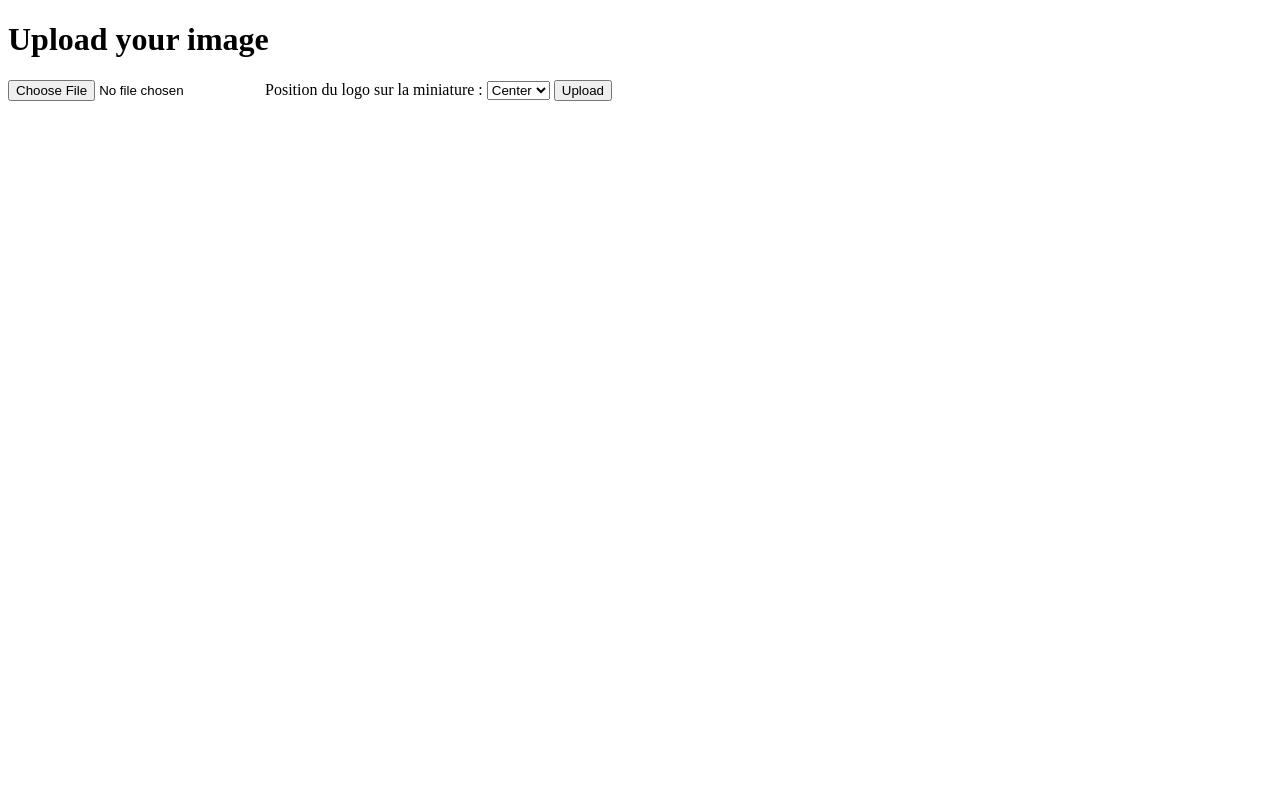
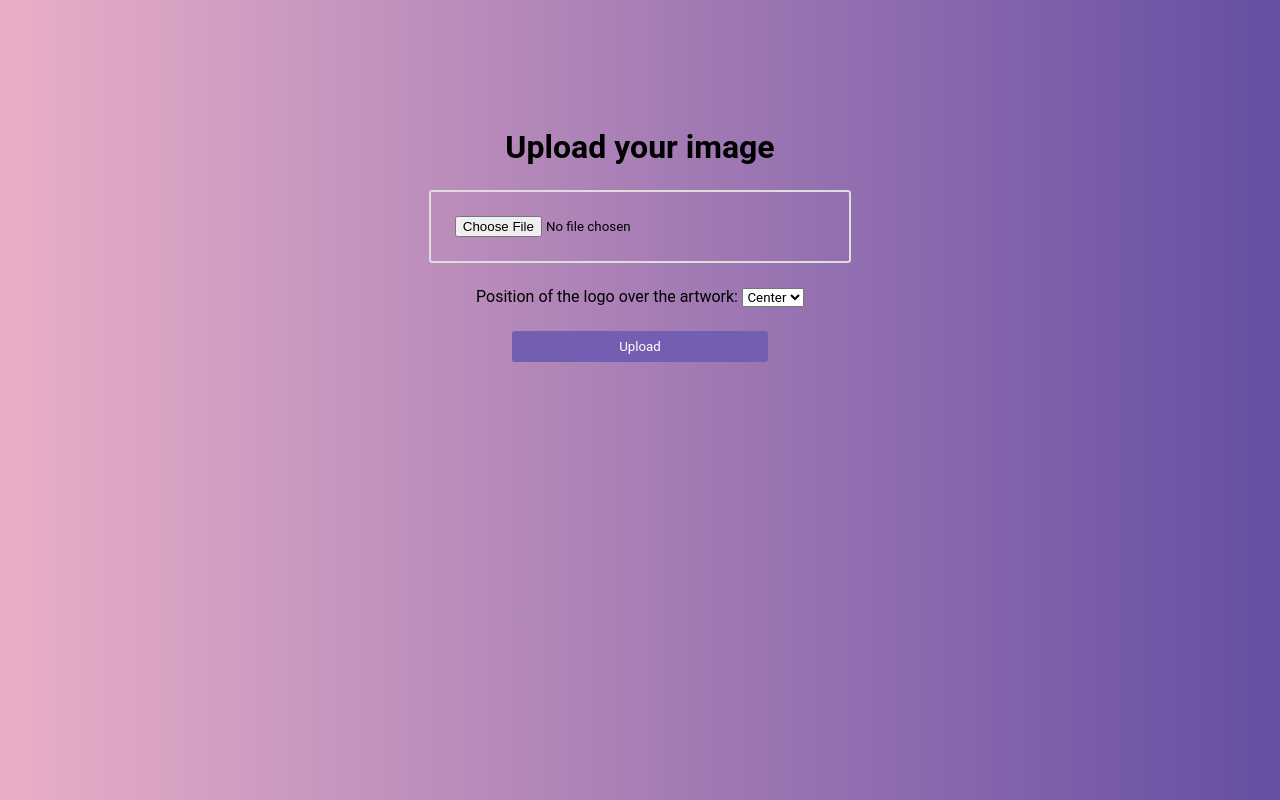
Before and after one commit to Thomas-Fernandes/GTFR-CG, a Flask app: page / in a window 1280 px wide. Run offline with Flask 3, Linux system fonts and the light colour scheme.

Commit message:
nicer upload page WIP

```diff
--- /dev/null
+++ b/Artwork/static/styles/upload.css
@@ -0,0 +1,51 @@
+* {
+    box-sizing: border-box;
+    margin: 0;
+    padding: 0;
+    font-family: 'Roboto', sans-serif;
+
+    text-align: center;
+}
+
+h1 {
+    margin-top: 10%;
+}
+
+body {
+    background: #eaafc8;
+    background: -webkit-linear-gradient(to right, #eaafc8, #654ea3);
+    background: linear-gradient(to right, #eaafc8, #654ea3);
+    height: 100%;
+}
+
+input {
+    width: 33%;
+    padding: 1.5rem;
+    margin: 1.5rem 0;
+    border: 2px solid #ddd;
+    border-radius: 0.2rem;
+}
+
+.button {
+    width: 20%;
+
+    padding: 0.5rem 1rem;
+    border: none;
+    background: #745eb1;
+    color: #fff;
+    border-radius: 0.2rem;
+    cursor: pointer;
+
+    margin-bottom: 20%;
+}
+
+.flexbox {
+    display: flex;
+    flex-direction: column;
+    align-items: center;
+    justify-content: center;
+}
+
+.flex-horiz {
+    flex-direction: row;
+}
--- a/Artwork/templates/upload.html
+++ b/Artwork/templates/upload.html
@@ -1,19 +1,25 @@
 <!DOCTYPE html>
-<html>
+<html lang="en">
 <head>
     <title>Upload File</title>
+    <link rel="stylesheet" type="text/css" href="{{ url_for('static', filename='styles/upload.css') }}" />
 </head>
 <body>
+    <span class="margin10"> </span>
     <h1>Upload your image</h1>
     <form method="post" enctype="multipart/form-data">
-        <input type="file" name="file">
-        <label for="logo-position">Position du logo sur la miniature :</label>
-        <select name="logo-position" id="logo-position">
-            <option value="center">Center</option>
-            <option value="right">Right</option>
-            <option value="left">Left</option>
-        </select>
-        <input type="submit" value="Upload">
+        <div class="flexbox">
+            <input type="file" name="file" />
+            <div class="flex-horiz">
+                <label for="logo-position">Position of the logo over the artwork:</label>
+                <select name="logo-position" id="logo-position">
+                    <option value="center">Center</option>
+                    <option value="right">Right</option>
+                    <option value="left">Left</option>
+                </select>
+            </div>
+            <input type="submit" value="Upload" class="button" />
+        </div>
     </form>
 </body>
 </html>
```
